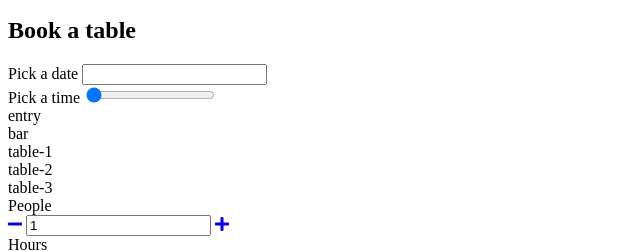
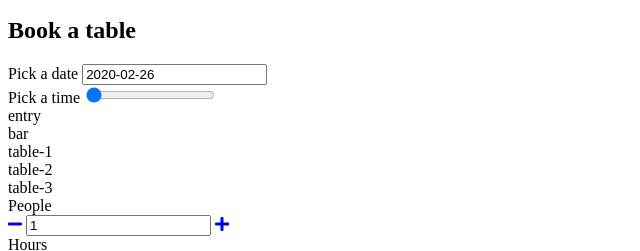
Before and after one commit to Bearu91/project-pizzeria, a website with bundled scripts: page project-pizzeria/src/index.html in a window 1280 px wide. Shown: the part 273-524 px from the top of the page, 0-640 px from the left. Built offline with nearby package versions, Linux system fonts and the light colour scheme; files whose address does not match are found by name.

Commit message:
delete disabled lines

```diff
--- a/project-pizzeria/package.json
+++ b/project-pizzeria/package.json
@@ -31,7 +31,8 @@
     "license": "ISC",
     "dependencies": {
         "flatpickr": "^4.6.3",
-        "json-server": "^0.15.1"
+        "json-server": "^0.15.1",
+        "rangeslider-pure": "^0.4.11"
     },
     "devDependencies": {
         "autoprefixer-cli": "^1.0.0",
--- a/project-pizzeria/src/index.html
+++ b/project-pizzeria/src/index.html
@@ -243,7 +243,7 @@
     </article> <!-- .product -->
   </script>
 
-
+  <script src="https://cdn.jsdelivr.net/npm/flatpickr"></script>
   <script src="vendor/range-slider.min.js"></script>
   <script src="https://cdnjs.cloudflare.com/ajax/libs/handlebars.js/4.1.0/handlebars.min.js"></script>
   <script src="js/app.js" type="module"></script>
--- a/project-pizzeria/src/js/components/DatePicker.js
+++ b/project-pizzeria/src/js/components/DatePicker.js
@@ -1,7 +1,7 @@
 import BaseWidget from './BaseWidget.js';
 import utils from '../utils.js';
 import {select, settings} from '../settings.js';
-//import flatpickr from '/flatpickr';
+import flatpickr from "flatpickr";
 
 
 class DatePicker extends BaseWidget {
--- a/project-pizzeria/src/js/components/HourPicker.js
+++ b/project-pizzeria/src/js/components/HourPicker.js
@@ -17,10 +17,8 @@ class HourPicker extends BaseWidget {
 
   initPlugin() {
     const thisWidget = this;
-    /* eslint-disable */
+
     rangeSlider.create(thisWidget.dom.input);
-    /* eslint-enable */
-
     thisWidget.dom.input.addEventListener('input', function() {
       thisWidget.value = thisWidget.dom.input.value;
       //console.log('input', thisWidget.value);
```
Also changed, not shown: 1 other file.
